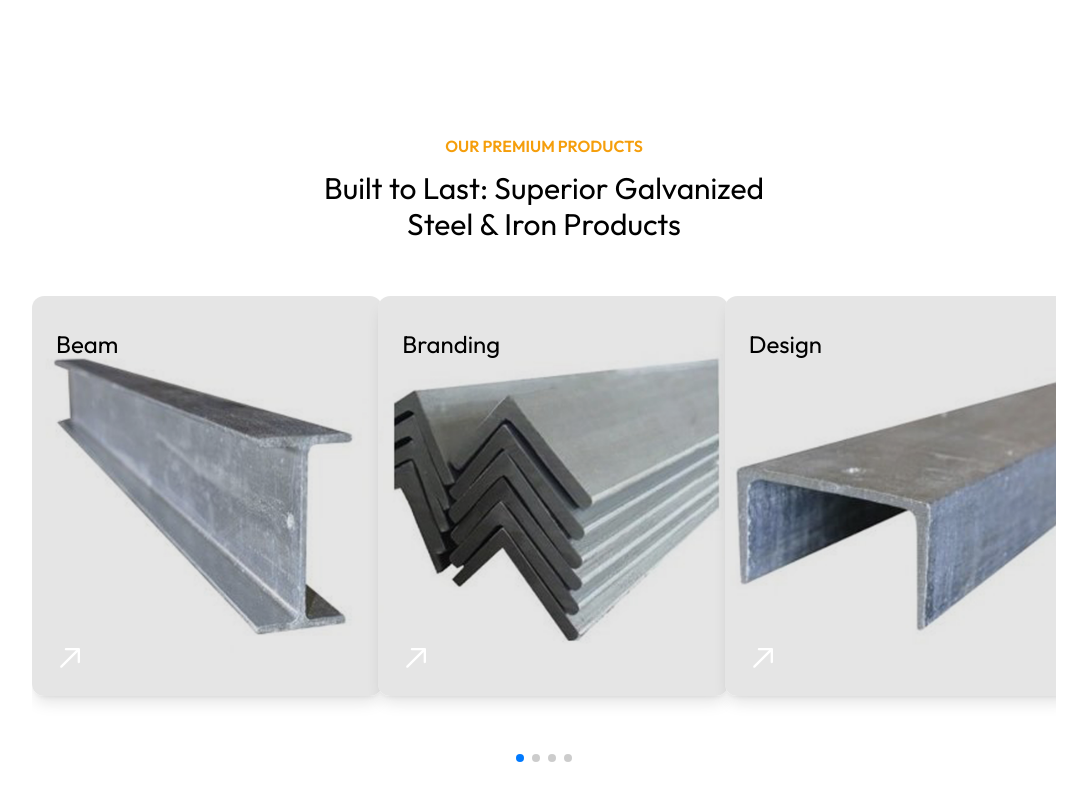
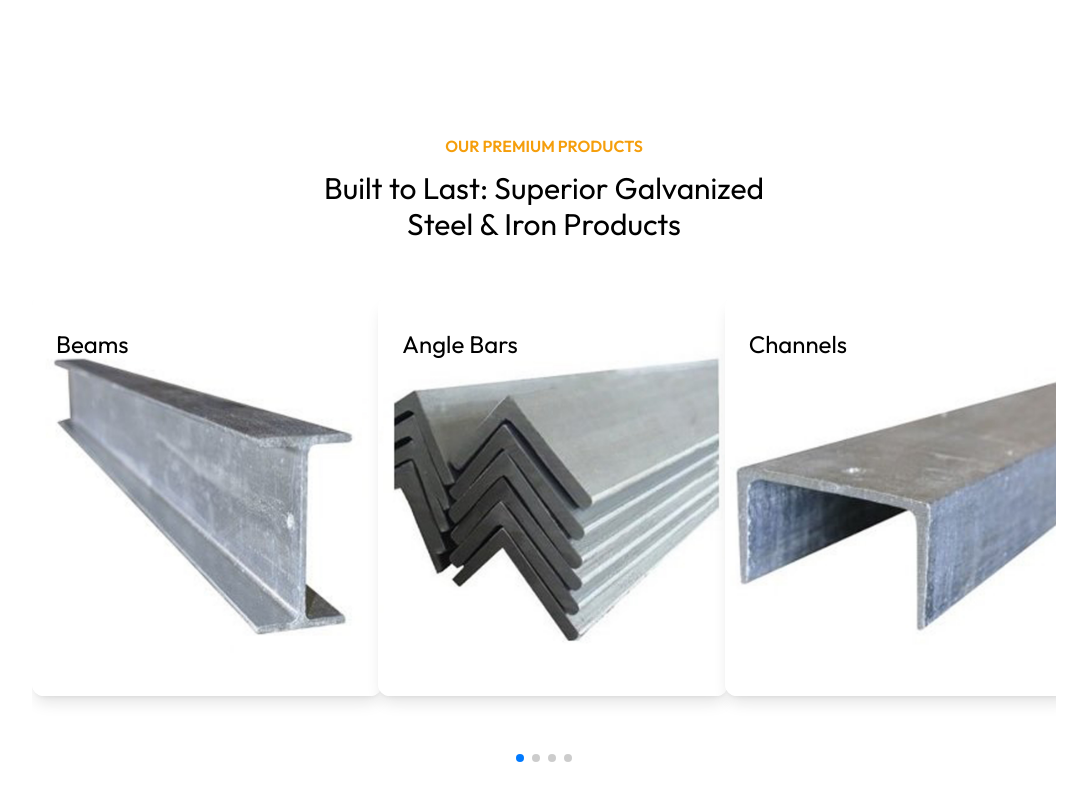
Before and after one commit to arumansalik/galvanizing-website, a React (Vite) app: page / in a window 1280 px wide. Shown: the part 1802-2602 px from the top of the page, without its empty margins (96-1183 px from the left). Built offline with nearby package versions, Linux system fonts and the light colour scheme.

Commit message:
feat: content updated

```diff
--- a/src/components/Products/Products.jsx
+++ b/src/components/Products/Products.jsx
@@ -43,7 +43,7 @@ const Products = () => {
                     className="absolute inset-0 bg-cover bg-center"
                     style={{ backgroundImage: `url(${item.backgroundImage})` }}
                   />
-                  <div className="absolute inset-0 bg-black opacity-10 group-hover:opacity-50" />
+                  <div className="absolute inset-0 bg-black opacity-0 group-hover:opacity-50" />
                   <div className="relative flex flex-col gap-3">
                     <h1 className="text-xl lg:text-2xl text-black group-hover:text-white">{item.title} </h1>
                     <p className="lg:text-[18px] text-white opacity-0 group-hover:opacity-100">{item.content} </p>
--- a/src/components/constants/index.js
+++ b/src/components/constants/index.js
@@ -9,33 +9,33 @@
 
   export const ServiceData = [
     {
-      title: "Beam",
-      content: "Lorem ipsum dolor sit /amet, consectetur adipiscing elit.",
+      title: "Beams",
+      content: "Galvanized beams are steel structural beams coated with a protective layer of zinc through a process known as hot-dip galvanization. This zinc coating helps protect the beam from corrosion and rust, especially in harsh environments where exposure to moisture and other corrosive elements is common",
       backgroundImage: beam1,
     },
     {
-      title: "Branding",
-      content: "Lorem ipsum dolor sit amet, consectetur adipiscing elit.",
+      title: "Angle Bars",
+      content: "Galvanized angle bars are steel angle bars coated with zinc, providing excellent corrosion resistance and durability. Ideal for structural support in harsh environments, they ensure long-lasting strength, low maintenance, and protection against rust in both indoor and outdoor applications.",
       backgroundImage: beam2,
     },
     {
-      title: "Design",
-      content: "Lorem ipsum dolor sit amet, consectetur adipiscing elit.",
+      title: "Channels",
+      content: "Galvanized channels are steel channels coated with zinc, providing superior resistance to corrosion and rust. Ideal for structural applications, they offer enhanced durability and longevity, making them suitable for both indoor and outdoor use in construction, framing, and industrial projects.",
       backgroundImage: beam3,
     },
     {
-      title: "Seo",
-      content: "Lorem ipsum dolor sit amet, consectetur adipiscing elit.",
+      title: "Flanges",
+      content: "Galvanized flanges are steel flanges coated with a layer of zinc for enhanced corrosion resistance. This process ensures long-term durability, making them ideal for connecting pipes in harsh environments. The zinc coating protects against rust, ensuring reliable performance in industrial and outdoor applications.",
       backgroundImage: beam4,
     },
     {
-      title: "Management",
-      content: "Lorem ipsum dolor sit amet, consectetur adipiscing elit.",
+      title: "Expander Mesh",
+      content: "Galvanized expander mesh is a steel mesh that has been coated with zinc to enhance corrosion resistance and durability. It is commonly used for security fencing, ventilation, and filtration, providing strength, flexibility, and long-lasting protection in harsh environments.",
       backgroundImage: beam5,
     },
     {
-      title: "Production",
-      content: "Lorem ipsum dolor sit amet, consectetur adipiscing elit.",
+      title: "Plates",
+      content: "Galvanized plates are steel plates coated with a protective zinc layer, offering enhanced resistance to rust and corrosion. This galvanization process ensures durability and low maintenance, making them ideal for structural, industrial, and outdoor applications in harsh environments.",
       backgroundImage: beam6,
     },
   ];
```
